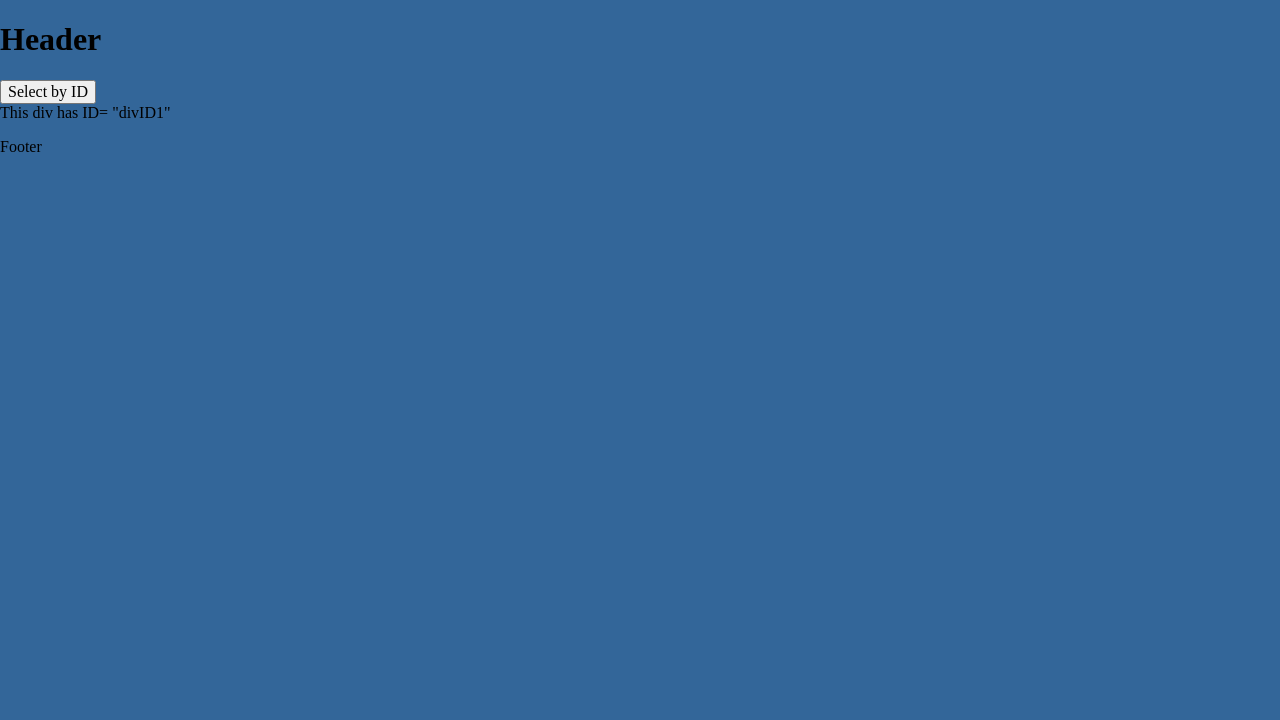
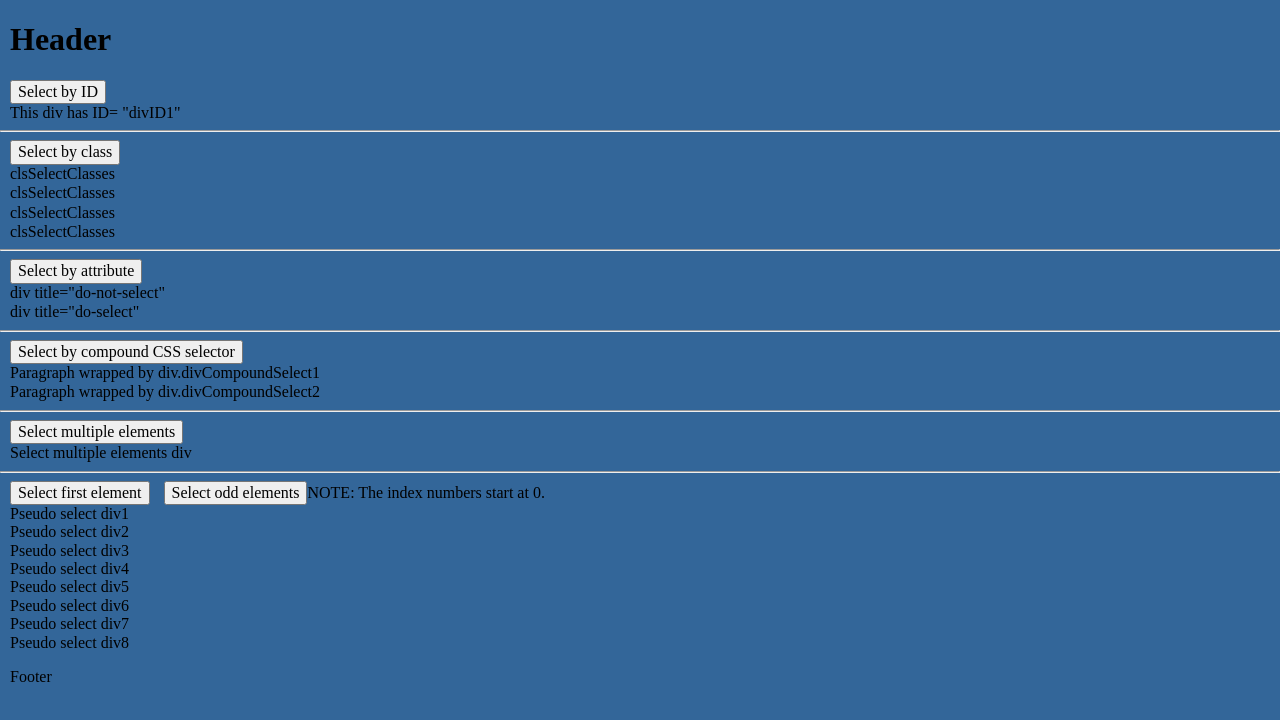
Before and after one commit to CronanGogarty/jQueryBasics, a plain HTML site: page Selectors.html in a window 1280 px wide. Drawn offline with nearby package versions, Linux system fonts and the light colour scheme.

Commit message:
Updated Selectors.html

```diff
--- a/Selectors.html
+++ b/Selectors.html
@@ -31,6 +31,15 @@
         .hilite {
             background-color: yellow;
         }
+        header, footer, button, div {
+            margin-left:10px;
+        }
+        div {
+            margin-bottom:1px;
+        }
+        .wrappedPara, .divWrappedDiv{
+            margin:0;
+        }
     </style>
 
     <script>
@@ -47,9 +56,42 @@
 
     <main>
         <button id="btnSelectdivID1">Select by ID</button>
+        <div id="divID1">This div has ID= "divID1"</div>
+        <hr />
+        <button id="btnSelectClasses">Select by class</button>
+        <div class="clsSelectClasses">clsSelectClasses</div>
+        <div class="clsSelectClasses">clsSelectClasses</div>
+        <div class="clsSelectClasses">clsSelectClasses</div>
+        <div class="clsSelectClasses">clsSelectClasses</div>
+        <hr />
+        <button id="btnSelectByAttribute">Select by attribute</button>
+        <div title="do-not-select">div title="do-not-select"</div>
+        <div title="do-select">div title="do-select"</div>
+        <hr />
+        <button id="btnSelectByCompoundCSS">Select by compound CSS selector</button>
+        <div id="divCompoundSelect1">
+            <p class="wrappedPara">Paragraph wrapped by div.divCompoundSelect1</p>
+        </div>
+        <div id="divCompoundSelect2">
+            <p class="wrappedPara">Paragraph wrapped by div.divCompoundSelect2</p>
+        </div>
+        <hr />
+        <button id="btnSelectMultiple">Select multiple elements</button>
+        <div class="divSelectMulti1">Select multiple elements div</div>
+        <hr />
+        <button id="btnSelectFirstElement">Select first element</button>
+        <button id="btnSelectOddElements">Select odd elements</button><span>NOTE: The index numbers start at 0.</span>
+        <div id="divPseudoSelect1Wrapper">
+            <div class="divWrappedDiv">Pseudo select div1</div>
+            <div class="divWrappedDiv">Pseudo select div2</div>
+            <div class="divWrappedDiv">Pseudo select div3</div>
+            <div class="divWrappedDiv">Pseudo select div4</div>
+            <div class="divWrappedDiv">Pseudo select div5</div>
+            <div class="divWrappedDiv">Pseudo select div6</div>
+            <div class="divWrappedDiv">Pseudo select div7</div>
+            <div class="divWrappedDiv">Pseudo select div8</div>
 
-        <div id="divID1">This div has ID= "divID1"</div>
-
+        </div>
     </main>
 
     <footer>
@@ -67,7 +109,13 @@
         //          $("#divID1").removeClass("hilite");
         //     }
         // });
-        $("#btnSelectdivID1").bind('click', function(){$("#divID1").toggleClass("hilite")});
+        $("#btnSelectdivID1").bind('click', function () { $("#divID1").toggleClass("hilite") });
+        $("#btnSelectClasses").bind('click', function () { $('.clsSelectClasses').toggleClass('hilite') });
+        $('#btnSelectByAttribute').bind('click', function () { $("div[title='do-select']").toggleClass('hilite') });
+        $('#btnSelectByCompoundCSS').bind('click', function () { $("div#divCompoundSelect2 p").toggleClass('hilite') });
+        $('#btnSelectMultiple').bind('click', function () { $('.divSelectMulti1, #divCompoundSelect1 .wrappedPara').toggleClass('hilite') });
+        $('#btnSelectFirstElement').bind('click', function () { $('div#divPseudoSelect1Wrapper .divWrappedDiv:first').toggleClass('hilite') });
+        $('#btnSelectOddElements').bind('click', function () { $('div#divPseudoSelect1Wrapper .divWrappedDiv:odd').toggleClass('hilite') });
     </script>
 
 </body>
```
